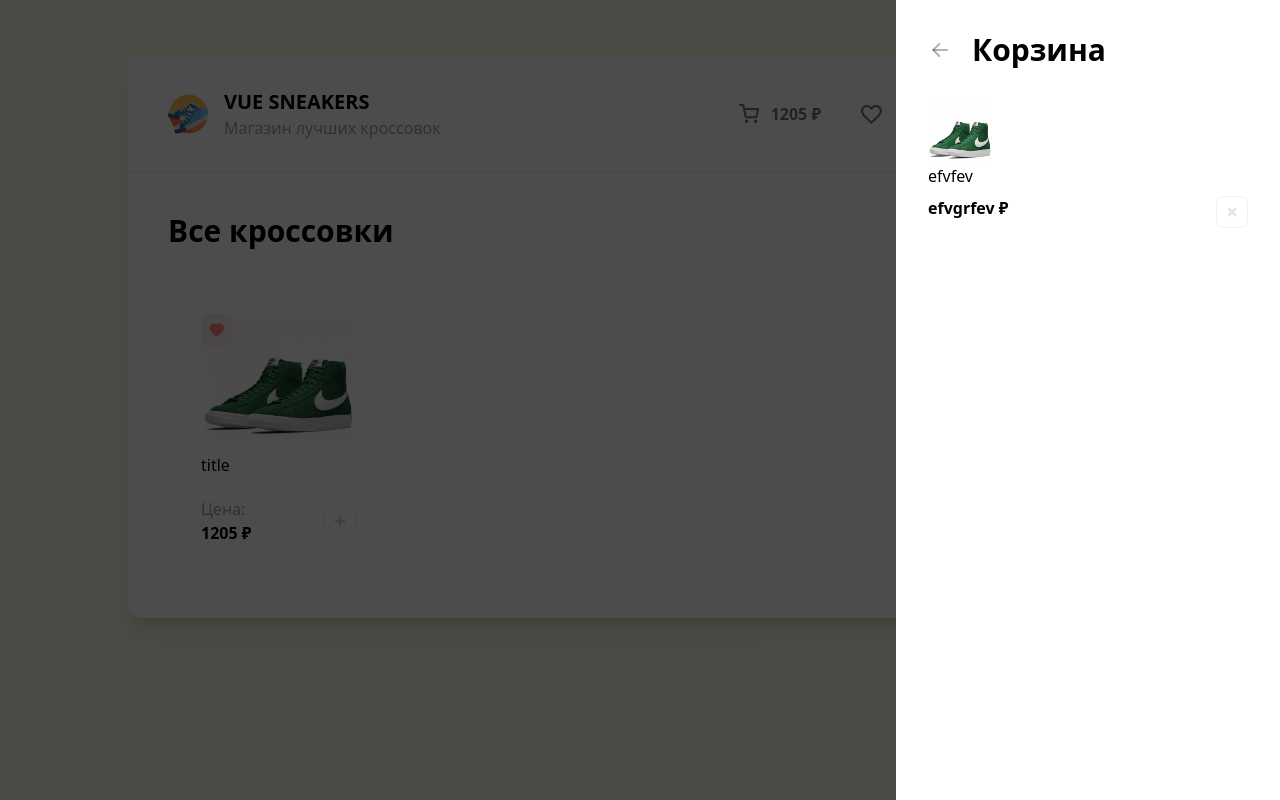
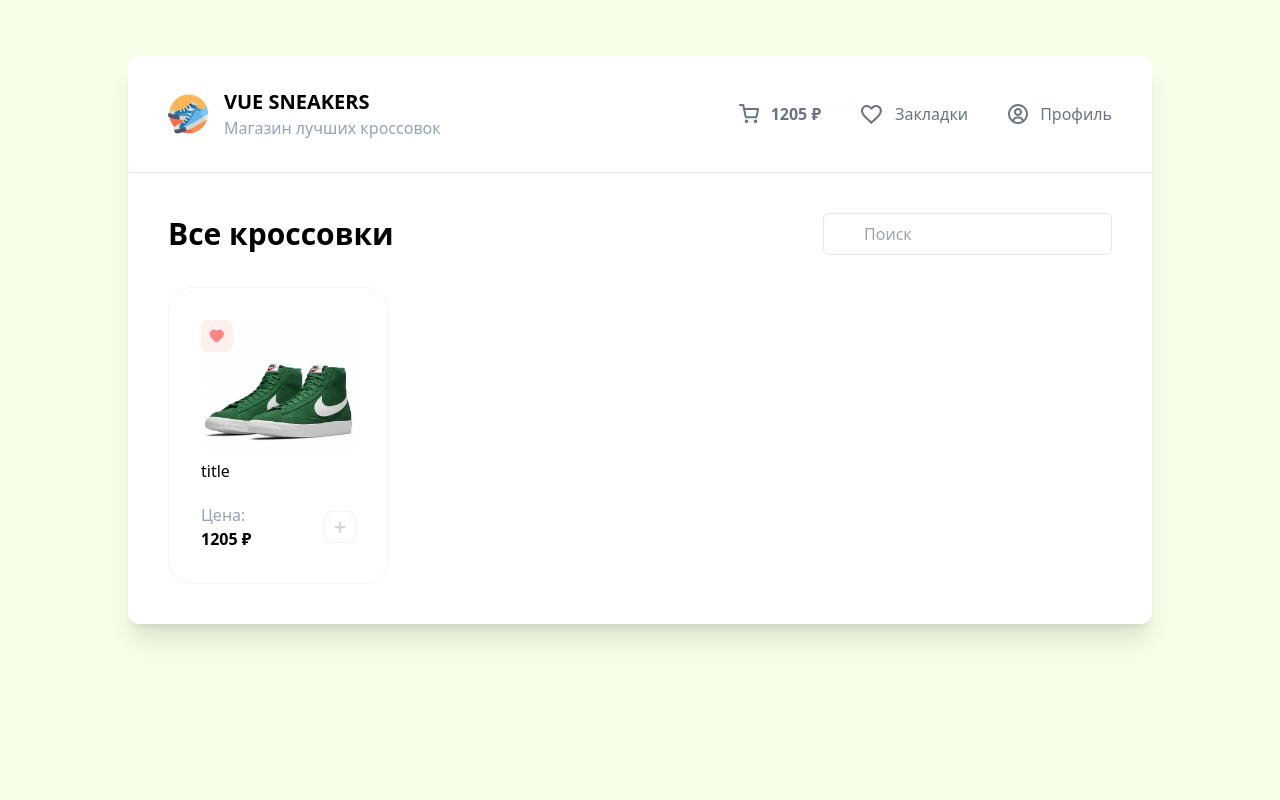
Before and after one commit to Alexander-Verbin/vue-sneakers, a Vue app: page / in a window 1280 px wide. Built offline with nearby package versions, Linux system fonts and the light colour scheme.

Commit message:
finish Drawer and add input layout for search

```diff
--- a/src/App.vue
+++ b/src/App.vue
@@ -2,11 +2,16 @@
   <div class="container">
     <Header />
     <div class="content">
-      <h1 class="page-title">Все кроссовки</h1>
+      <div class="page-head">
+        <h1 class="page-head__title">Все кроссовки</h1>
+        <div class="">
+          <input type="search" placeholder="Поиск" class="page-head__input">
+        </div>
+      </div>
       <CardList />
     </div>
   </div>
-  <Drawer />
+<!--  <Drawer />-->
 </template>
 
 <script setup>
--- a/src/assets/styles/index.css
+++ b/src/assets/styles/index.css
@@ -122,6 +122,25 @@ svg.stroke{
     .cart-item__delete {
         @apply opacity-40 hover:opacity-100 transition;
     }
+
+    .drawer-cart__footer {
+        @apply mt-full;
+    }
+
+    .drawer-cart-footer {
+        @apply flex flex-col gap-4;
+    }
+
+    .drawer-cart-footer-item {
+        @apply flex gap-2;
+    }
+    .drawer-cart-footer-item__dots {
+        @apply flex-1 border-b border-dashed;
+    }
+
+    .drawer-cart-footer__btn {
+        @apply bg-lime-500 w-full rounded-xl py-3 text-white mt-5 transition hover:bg-lime-600 active:bg-lime-700 disabled:bg-slate-400;
+    }
 }
 
 @layer utilities {
@@ -133,7 +152,19 @@ svg.stroke{
         @apply p-10;
     }
 
-    .page-title {
+    .page-head {
+        @apply flex items-center justify-between;
+    }
+
+    .page-head__title {
         @apply text-3xl font-bold;
     }
+
+    .page-head__input {
+        @apply border rounded-md transition py-2 pl-10 pr-4 outline-none focus:border-lime-500;
+    }
+
+    .mt-full {
+        margin-top: 100%;
+    }
 }
--- a/src/components/CartItem.vue
+++ b/src/components/CartItem.vue
@@ -4,7 +4,7 @@
     <div class="cart-item__info">
       <p class="cart-item__text">{{ title }} efvfev</p>
       <div class="cart-item__controls">
-        <b>{{ price }} efvgrfev &#8381;</b>
+        <b>{{ price }} 123 &#8381;</b>
         <button type="button" class="cart-item__delete">
           <img src="/close.svg" alt="Delete">
         </button>
--- a/src/components/Drawer.vue
+++ b/src/components/Drawer.vue
@@ -4,6 +4,23 @@
   <div class="drawer-cart">
     <DrawerHeader />
     <CartItemList />
+
+    <div class="drawer-cart__footer drawer-cart-footer">
+      <div class="drawer-cart-footer__item drawer-cart-footer-item">
+        <span>Итого:</span>
+        <div class="drawer-cart-footer-item__dots"></div>
+        <b>123 &#8381;</b>
+      </div>
+      <div class="drawer-cart-footer__item drawer-cart-footer-item">
+        <span>Налог 5%</span>
+        <div class="drawer-cart-footer-item__dots"></div>
+        <b>123 &#8381;</b>
+      </div>
+
+      <button class="drawer-cart-footer__btn">
+        Оформить заказ
+      </button>
+    </div>
   </div>
 </template>
 
```
